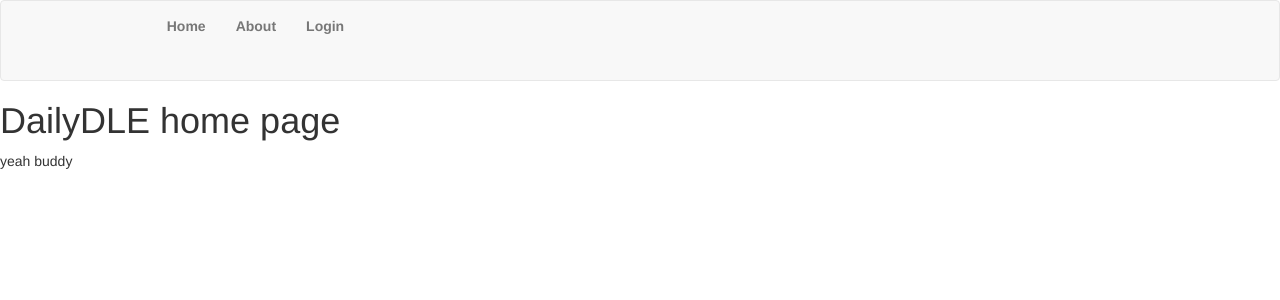
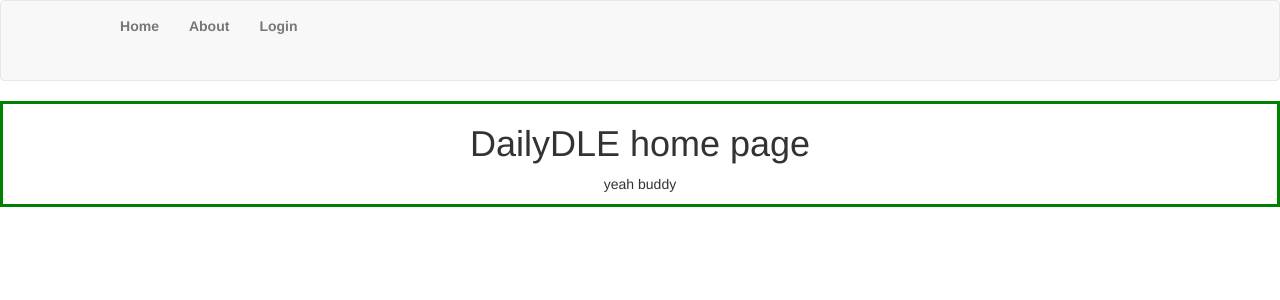
Before and after one commit to dmillage/DailyDLE, a Flask app: page / in a window 1280 px wide. Shown: the top 300 px of the page. Run offline with Flask 3, Linux system fonts and the light colour scheme; some libraries are stand-ins or nearby versions.

Commit message:
Centering text for daily game

```diff
--- a/static/css/template.css
+++ b/static/css/template.css
@@ -23,3 +23,8 @@
 
   --border: 3px solid #fff;
 }
+
+.center {
+  text-align: center;
+  border: 3px solid green;
+}
--- a/templates/home.html
+++ b/templates/home.html
@@ -7,10 +7,10 @@
   <body>
     {% extends "template.html" %}
     {% block content %}
-
+<div class="center">
     <h1> DailyDLE home page</h1>
     <p> yeah buddy </p>
-
+  </div>
     {% endblock %}
   </body>
 </html>
--- a/templates/template.html
+++ b/templates/template.html
@@ -5,13 +5,14 @@
  <head>
    <meta charset="utf-8">
    <title>Daily DLE Templates</title>
+   <link rel="stylesheet" href="static\css\template.css">
    <link rel="stylesheet" href="https://maxcdn.bootstrapcdn.com/bootstrap/3.4.1/css/bootstrap.min.css">
-   <link rel="stylesheet" href="template.css">
+
  </head>
  <body>
     <header>
       <div>
-        <h1 class="navbar-brand root">DaWorkoutApp</h1>
+        <h1 class="navbar-brand root">DailyDLE</h1>
         <strong><nav class="navbar navbar-default">
             <ul class = "nav navbar-nav">
                 <li><a href="{{ url_for('home') }}">Home</a></li>
```
